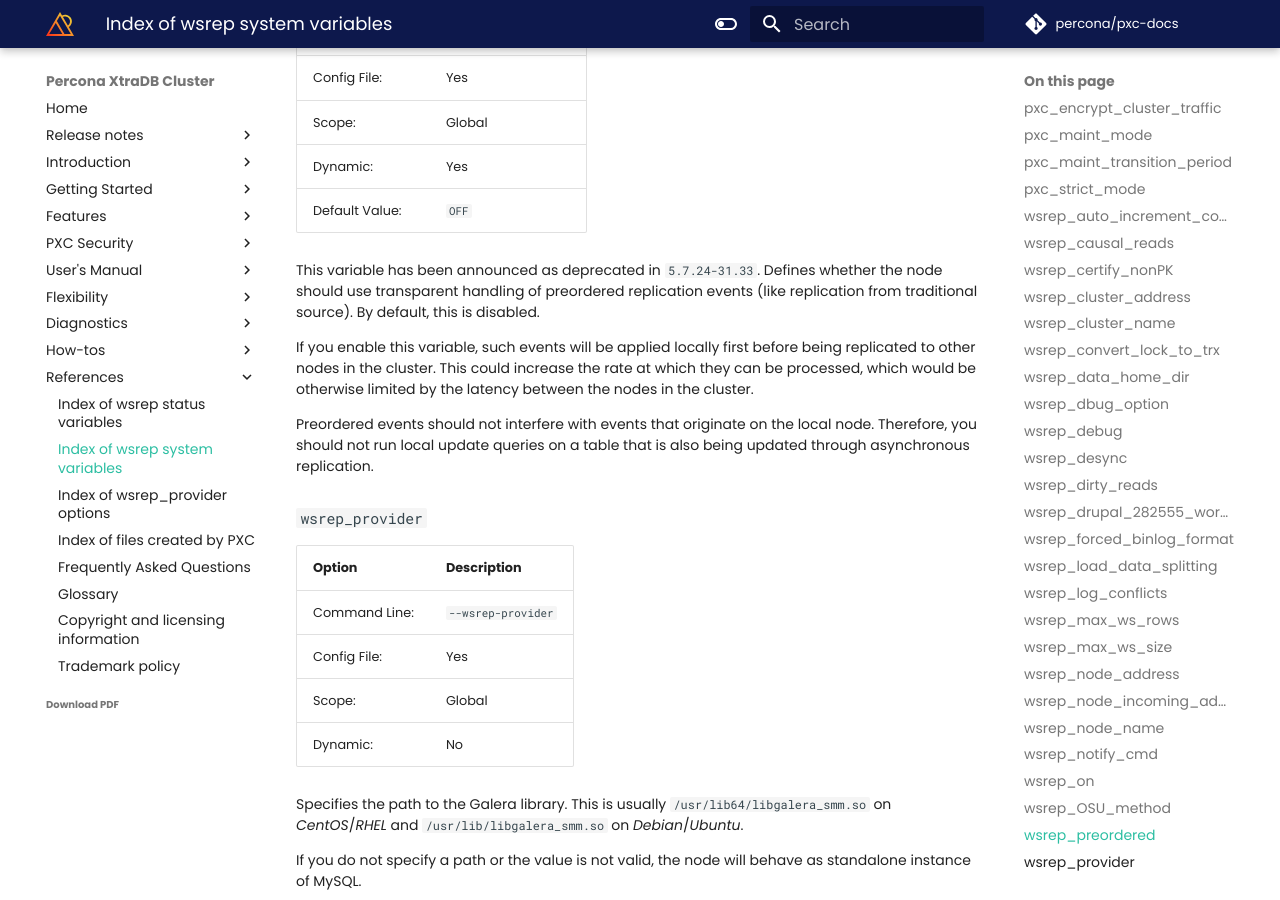
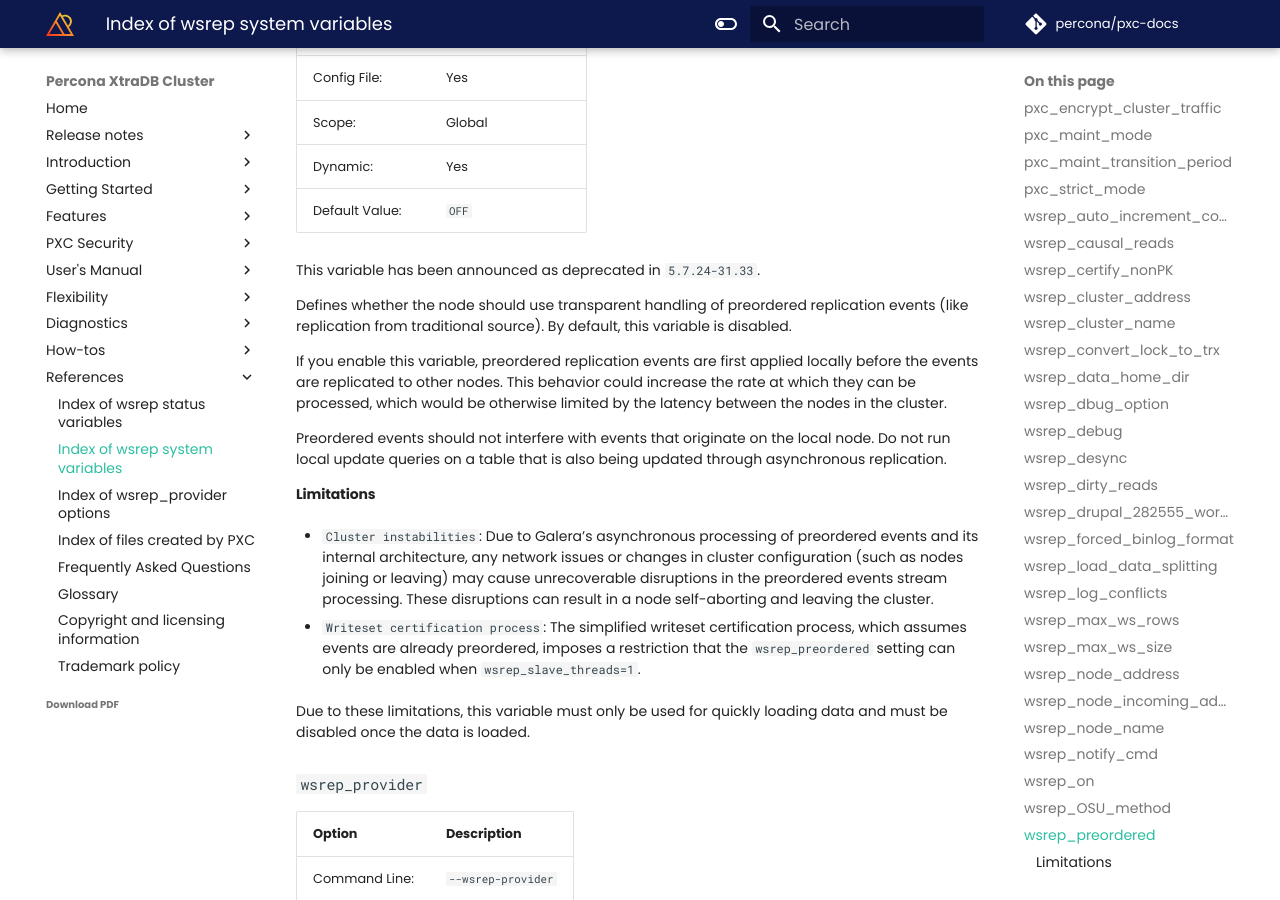
Before and after one commit to percona/pxc-docs, an MkDocs documentation site: the page built from docs/wsrep-system-index.md, in a window 1280 px wide and 900 px high, scrolled down 16121 px. Built offline with MkDocs 1.6.1 and Material for MkDocs 9.7.7, drawn with Linux system fonts in a browser that asks for light colours; nearby versions of some CDN libraries; comment, search, counter and statistics services are not loaded; the version menu is left out.

Commit message:
PXC-4492 Investigate and document the intention of the wsrep_preordered variable 	modified:   docs/wsrep-system-index.md

```diff
--- a/docs/wsrep-system-index.md
+++ b/docs/wsrep-system-index.md
@@ -666,19 +666,22 @@
 | Dynamic:       | Yes                 |
 | Default Value: | ``OFF`` |
 
-This variable has been announced as deprecated in `5.7.24-31.33`. Defines whether the node should use transparent handling
-of preordered replication events (like replication from traditional source).
-By default, this is disabled.
+This variable has been announced as deprecated in `5.7.24-31.33`.
 
-If you enable this variable, such events will be applied locally first
-before being replicated to other nodes in the cluster.
-This could increase the rate at which they can be processed,
-which would be otherwise limited by the latency
-between the nodes in the cluster.
+Defines whether the node should use transparent handling of preordered replication events (like replication from traditional source). By default, this variable is disabled.
 
-Preordered events should not interfere with events that originate on the local
-node. Therefore, you should not run local update queries on a table that is
+If you enable this variable, preordered replication events are first applied locally before the events are replicated to other nodes. This behavior could increase the rate at which they can be processed, which would be otherwise limited by the latency between the nodes in the cluster.
+
+Preordered events should not interfere with events that originate on the local node. Do not run local update queries on a table that is
 also being updated through asynchronous replication.
+
+#### Limitations
+
+* `Cluster instabilities`: Due to Galera’s asynchronous processing of preordered events and its internal architecture, any network issues or changes in cluster configuration (such as nodes joining or leaving) may cause unrecoverable disruptions in the preordered events stream processing. These disruptions can result in a node self-aborting and leaving the cluster.
+
+* `Writeset certification process`: The simplified writeset certification process, which assumes events are already preordered, imposes a restriction that the `wsrep_preordered` setting can only be enabled when `wsrep_slave_threads=1`.
+
+Due to these limitations, this variable must only be used for quickly loading data and must be disabled once the data is loaded.
 
 ### `wsrep_provider`
 | Option         | Description        |
--- a/runtime.txt
+++ /dev/null
@@ -1 +0,0 @@
-3.8
```
Also changed, not shown: netlify.toml (deleted), 2 other files.
